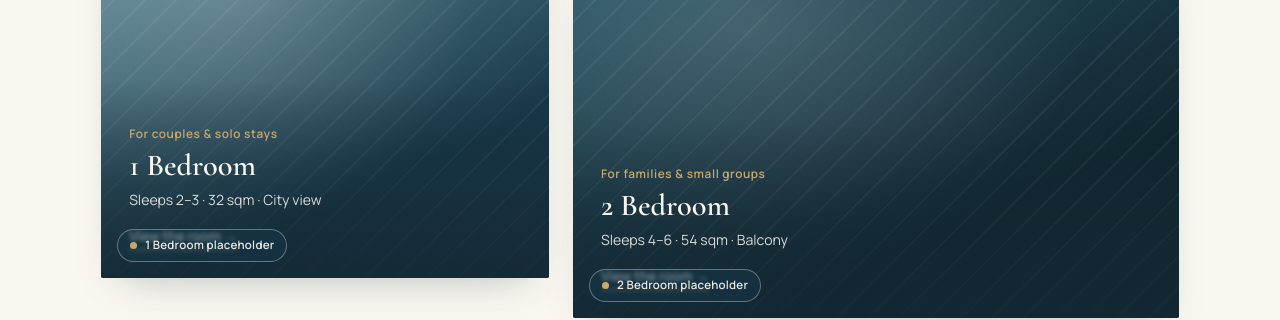
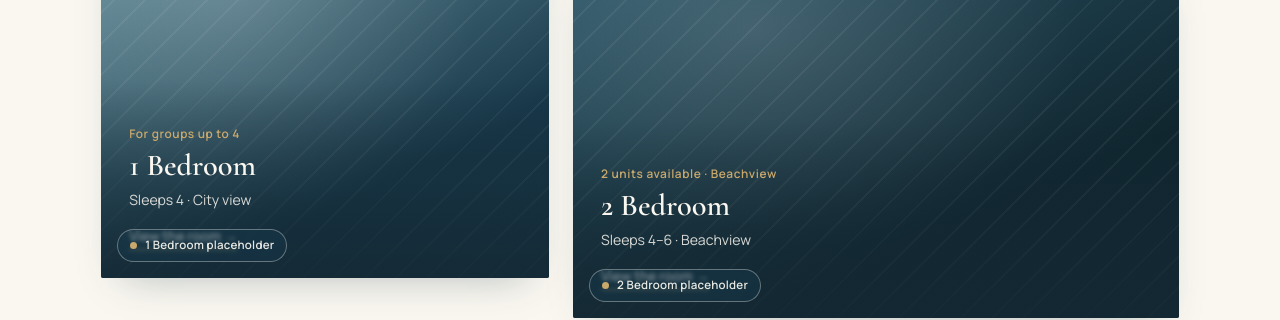
Before and after one commit to honeyliepatricio/azure-urban-resort-casa-vienna, a Next.js app: page / in a window 1280 px wide. Shown: the part 1580-1900 px from the top of the page. Built offline with nearby package versions, Linux system fonts and the light colour scheme.

Commit message:
Update RoomsTeaser.js

```diff
--- a/components/RoomsTeaser.js
+++ b/components/RoomsTeaser.js
@@ -8,9 +8,9 @@
           <a href="#onebedroom" className="teaser-card one-bed">
             <PlaceholderImage label="1 Bedroom placeholder" variant="v3" />
             <div className="teaser-overlay">
-              <span className="teaser-tag">For couples &amp; solo stays</span>
+              <span className="teaser-tag">For groups up to 4</span>
               <h3>1 Bedroom</h3>
-              <p className="teaser-meta">Sleeps 2–3 · 32 sqm · City view</p>
+              <p className="teaser-meta">Sleeps 4 · City view</p>
               <span className="teaser-cta">View the room →</span>
             </div>
           </a>
@@ -18,9 +18,9 @@
           <a href="#twobedroom" className="teaser-card two-bed">
             <PlaceholderImage label="2 Bedroom placeholder" variant="v5" />
             <div className="teaser-overlay">
-              <span className="teaser-tag">For families &amp; small groups</span>
+              <span className="teaser-tag">2 units available · Beachview</span>
               <h3>2 Bedroom</h3>
-              <p className="teaser-meta">Sleeps 4–6 · 54 sqm · Balcony</p>
+              <p className="teaser-meta">Sleeps 4–6 · Beachview</p>
               <span className="teaser-cta">View the room →</span>
             </div>
           </a>
```
